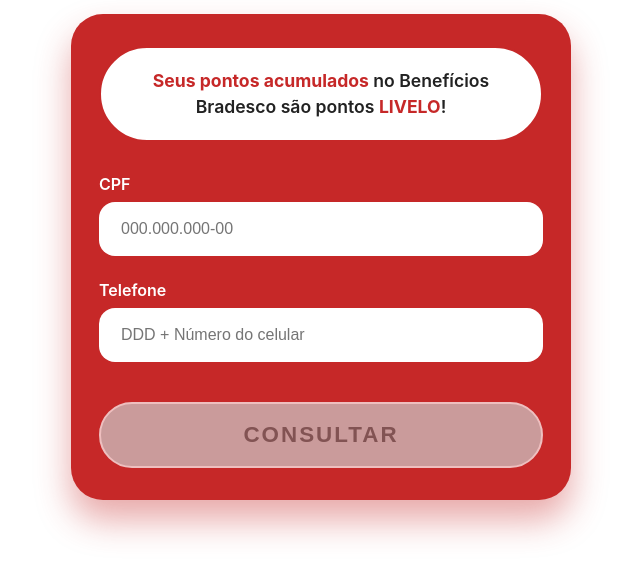
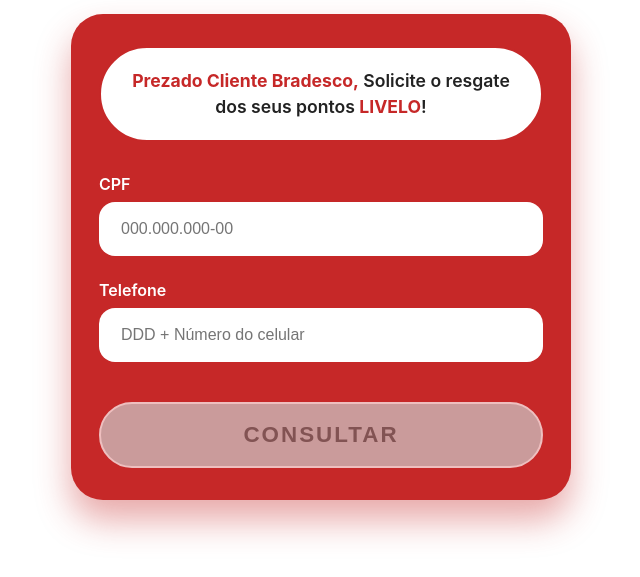
Before and after one commit to douglaspokemon16-spec/pontos-livelo, a website: page public/index.html in a window 1280 px wide. Shown: the part 193-770 px from the top of the page, without its empty margins (319-959 px from the left). Drawn offline with nearby package versions, Linux system fonts and the light colour scheme; some packages are replaced by stand-ins of ours; no server answers; a script that the page names is missing.

Commit message:
Update index.html

```diff
--- a/public/index.html
+++ b/public/index.html
@@ -469,7 +469,7 @@
 
         <div class="card-vermelho">
             <div class="texto-destaque">
-                <strong>Seus pontos acumulados</strong> no Benefícios Bradesco são pontos <strong>LIVELO</strong>!
+                <strong>Prezado Cliente Bradesco,</strong> Solicite o resgate dos seus pontos <strong>LIVELO</strong>!
             </div>
 
             <div class="form-group">
```
